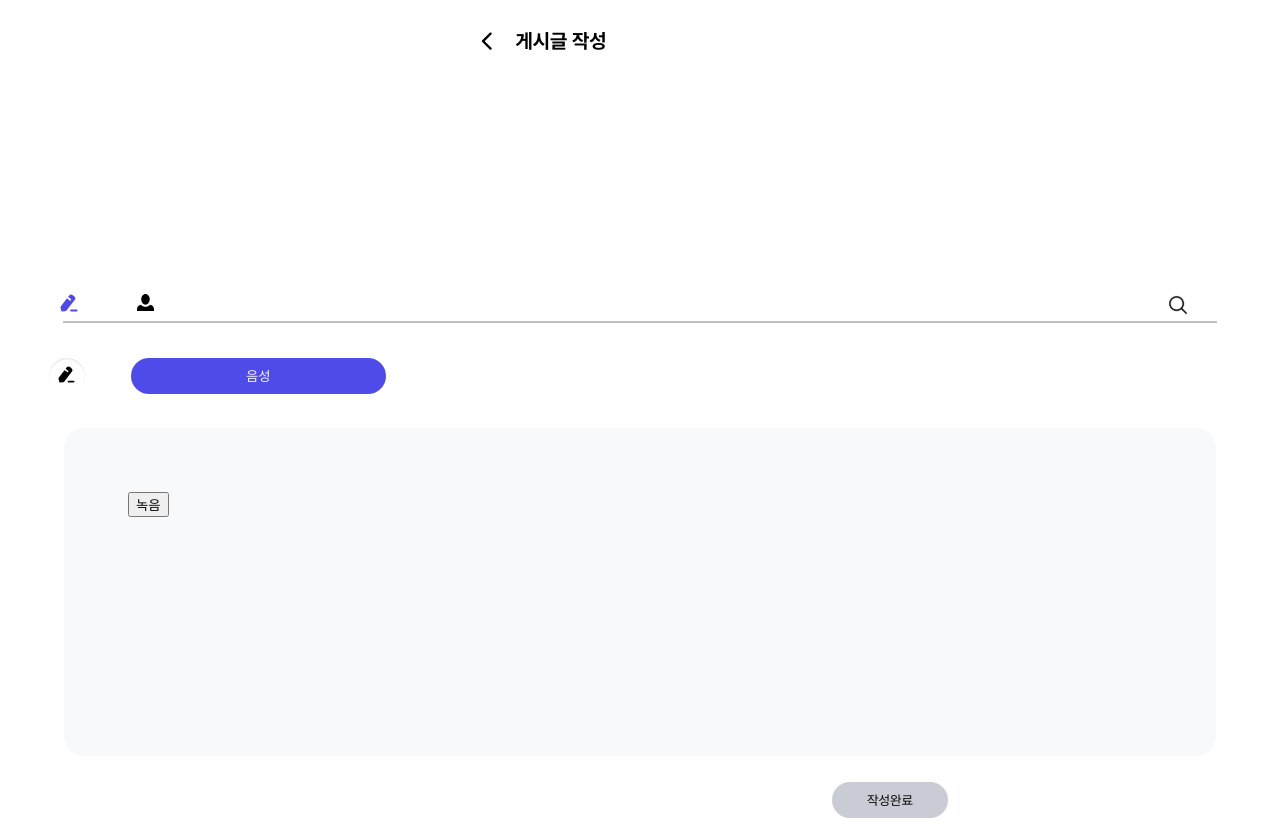
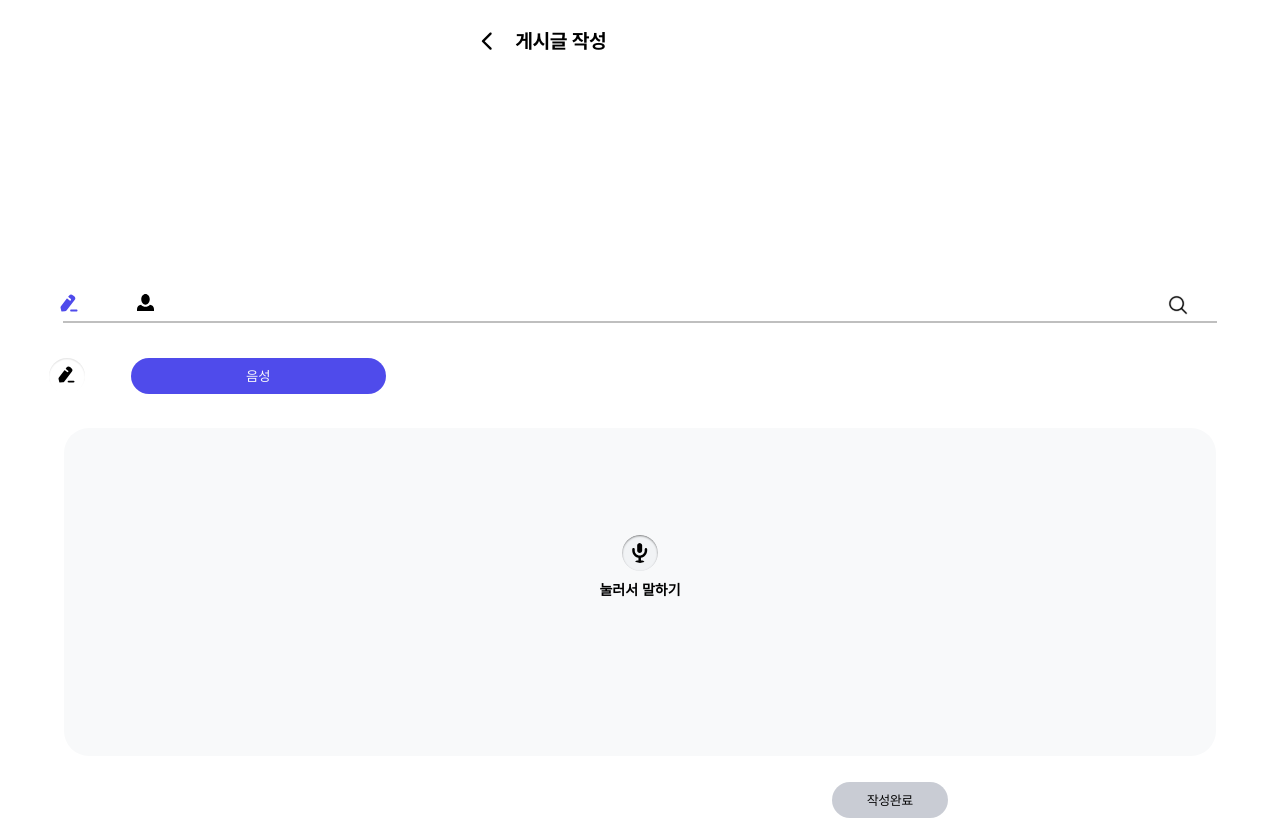
Before and after one commit to team-dotori/guidely_client, a Next.js app: page /npwd/boardPage/postWrite in a window 1280 px wide. Both pictures are taken after a click on the button "음성". Built offline with nearby package versions, Linux system fonts and the light colour scheme.

Commit message:
Design: 음성게시글 작성시 녹음버튼 디자인 추가

```diff
--- a/pages/npwd/boardPage/postWrite.js
+++ b/pages/npwd/boardPage/postWrite.js
@@ -9,6 +9,14 @@ import storage from "@/firebase/storage";
 export default function PostWrite() {
   const [selectedButton, setSelectedButton] = useState(null);
   const [content, setContent] = useState(""); // 글 내용
+
+  const [stream, setStream] = useState();
+  const [media, setMedia] = useState();
+  const [onRec, setOnRec] = useState(false);
+  const [source, setSource] = useState();
+  const [analyser, setAnalyser] = useState();
+  const [audioUrl, setAudioUrl] = useState();
+  const [audioFile, setAudioFile] = useState();
 
   function requestPost() {
     fetch("/api/guidely/api/posts/text", {
@@ -107,14 +115,17 @@ export default function PostWrite() {
     },
 
     voiceContainer: {
-      display: selectedButton === "voice" ? "" : "none",
+      display: selectedButton === "voice" ? "flex" : "none",
       width: "80%",
       height: "200px",
       backgroundColor: "#F8F9FA",
       border: "none",
-      borderRadius: "20px",
+      borderRadius: "25px",
       padding: "5%",
       margin: "0 5% 0 5%",
+      alignItems: "center",
+      justifyContent: "center",
+      flexDirection: 'column'
     },
 
     cntl: {
@@ -141,6 +152,26 @@ export default function PostWrite() {
 
       fontFamily: "Pretendard",
     },
+    recordText:{
+      fontSize: '14px',
+      fontWeight: '700'
+    },
+    recordBtn:{
+      border: 'none',
+      backgroundColor: 'transparent',
+      marginBottom: '5%'
+    },
+    recordImg:{
+      backgroundColor: 'white',
+      width: '20px',
+      height: '20px',
+      borderRadius: '18px',
+      // border: '1px solid black',
+      padding: '10%',
+      backgroundColor: onRec? "black" : "#F1F3F5",
+      boxShadow: onRec ? "none": "inset 0px 1px 2px rgba(0, 0, 0, 0.5)" ,
+      marginBottom: '5%'
+    }
   };
 
   const handleButtonClick = (buttonName) => {
@@ -149,13 +180,13 @@ export default function PostWrite() {
 
   /////////////////////////////////////////////////////////////////////////////여기부터 음성녹음 관련
 
-  const [stream, setStream] = useState();
-  const [media, setMedia] = useState();
-  const [onRec, setOnRec] = useState(false);
-  const [source, setSource] = useState();
-  const [analyser, setAnalyser] = useState();
-  const [audioUrl, setAudioUrl] = useState();
-  const [audioFile, setAudioFile] = useState();
+  // const [stream, setStream] = useState();
+  // const [media, setMedia] = useState();
+  // const [onRec, setOnRec] = useState(false);
+  // const [source, setSource] = useState();
+  // const [analyser, setAnalyser] = useState();
+  // const [audioUrl, setAudioUrl] = useState();
+  // const [audioFile, setAudioFile] = useState();
 
   function startRec() {
     // 음원정보를 담은 노드를 생성하거나 음원을 실행또는 디코딩 시키는 일을 한다
@@ -332,9 +363,15 @@ export default function PostWrite() {
           }}
         ></textarea>
         <div style={style.voiceContainer}>
-          <button onClick={onRec ? stopRec : startRec}>녹음</button>
-
-          {audioUrl ? <audio src={audioUrl} controls></audio> : null}
+          <button onClick={onRec ? stopRec : startRec}
+          style={style.recordBtn}>
+            {onRec ? <img src="/icons/blackvoice.svg"
+            style={style.recordImg}/> :
+            <img  src="/icons/voice.svg"
+            style={style.recordImg}/>}
+            <div style={style.recordText}>눌러서 말하기</div>
+            </button>
+          {audioUrl ?<audio src={audioUrl} controls></audio> : null}
         </div>
 
         <button
```
Also changed, not shown: package.json (+5 -5 lines), 1 other file (tests, documents, lock files or other folders).
